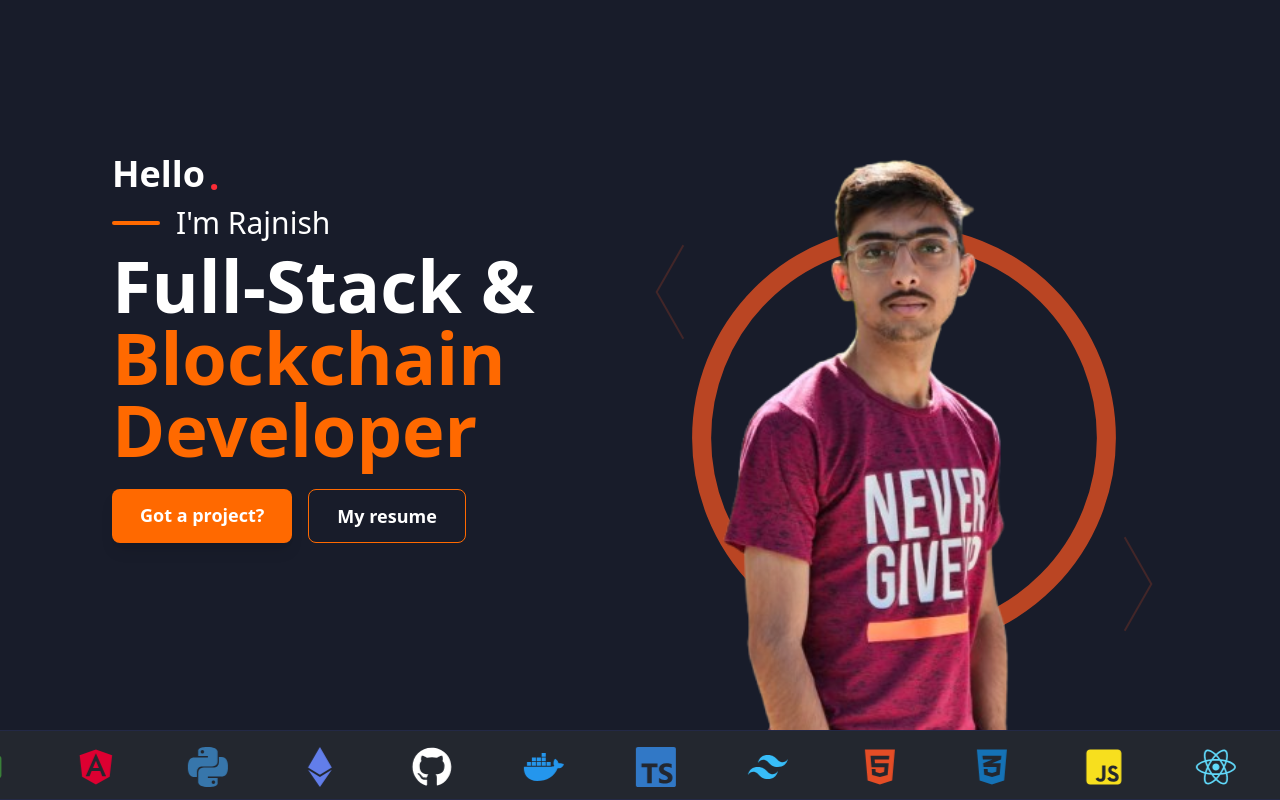
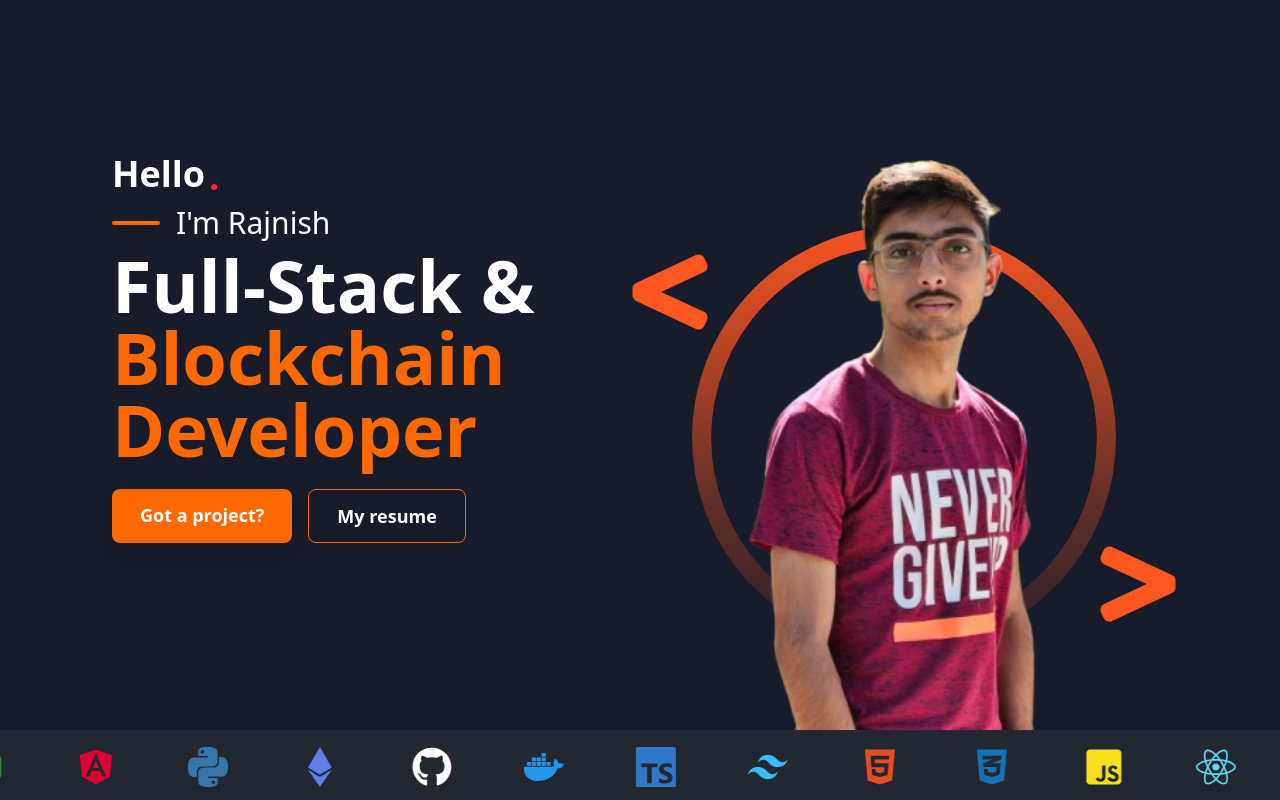
Before and after one commit to RajnishXCode/portfolio, a React (Vite) app: page / in a window 1280 px wide. Shown: the top 800 px of the page. Built offline with nearby package versions, Linux system fonts and the light colour scheme.

Commit message:
hero section completed

```diff
--- a/src/components/sections/Hero.tsx
+++ b/src/components/sections/Hero.tsx
@@ -1,6 +1,7 @@
 import React, { useEffect, useState, useRef } from 'react';
 import { FaReact, FaEthereum, FaNodeJs, FaGithub, FaDocker, FaAngular, FaHtml5, FaCss3Alt, FaJsSquare } from 'react-icons/fa';
 import { SiPython, SiTypescript, SiTailwindcss } from 'react-icons/si';
+import { FaLessThan, FaGreaterThan } from "react-icons/fa";
 
 const techIcons = [
   { Icon: FaHtml5, color: '#E44D26' },
@@ -78,31 +79,42 @@ const Hero: React.FC = () => {
         {/* Right Image with SVG Ring and Chevrons */}
         <div className="w-full md:w-1/2 flex items-center justify-center relative h-full min-h-[420px]">
           {/* Chevrons */}
-          <svg className="absolute left-0 top-[40%] -translate-y-1/2 z-0 hidden md:block" width="60" height="120" viewBox="0 0 60 180" fill="none" xmlns="http://www.w3.org/2000/svg">
+          {/* <svg className="absolute left-0 top-[40%] -translate-y-1/2 z-0 hidden md:block" width="60" height="120" viewBox="0 0 60 180" fill="none" xmlns="http://www.w3.org/2000/svg">
             <polyline points="50,20 10,90 50,160" stroke="#FF5722" strokeWidth="3" fill="none" opacity="0.18" />
           </svg>
           <svg className="absolute right-0 top-[80%] -translate-y-1/2 z-0 hidden md:block" width="60" height="120" viewBox="0 0 60 180" fill="none" xmlns="http://www.w3.org/2000/svg">
             <polyline points="10,20 50,90 10,160" stroke="#FF5722" strokeWidth="3" fill="none" opacity="0.18" />
-          </svg>
-          {/* SVG Ring behind image, centered */}
+          </svg> */}
+          <FaLessThan size={100} color="#FF5722" className='absolute -left-5 top-[40%] -translate-y-1/2 z-0 hidden md:block' />
+          <FaGreaterThan  size={100} color="#FF5722" className='absolute -right-5 top-[80%] -translate-y-1/2 z-0 hidden md:block' />
+
+
+          {/* SVG Ring behind image, centered, with gradient stroke */}
           <svg
-            className="absolute left-1/2 top-[60%] -translate-x-1/2 -translate-y-1/2 z-0 pointer-events-none"
+            className="absolute left-1/2 top-[60%] -translate-x-1/2 -translate-y-1/2 z-10 pointer-events-none"
             width="100%" height="100%" viewBox="0 0 420 420" fill="none"
             style={{ minWidth: 320, minHeight: 320, maxWidth: 500, maxHeight: 500 }}
             xmlns="http://www.w3.org/2000/svg"
           >
+            <defs>
+              <linearGradient id="ring-gradient" x1="210" y1="40" x2="210" y2="380" gradientUnits="userSpaceOnUse">
+                <stop offset="0%" stopColor="#FF5722" stopOpacity="1" />
+                <stop offset="70%" stopColor="#FF5722" stopOpacity="0.3" />
+                <stop offset="100%" stopColor="#FF5722" stopOpacity="0.1" />
+              </linearGradient>
+            </defs>
             <circle
               cx="210"
               cy="210"
               r="170"
-              stroke="#FF5722"
+              stroke="url(#ring-gradient)"
               strokeWidth="16"
               fill="none"
-              opacity="0.7"
+              opacity="0.95"
             />
           </svg>
           {/* Actual image, bottom-aligned and no circular boundary */}
-          <div className="absolute bottom-0 left-1/2 -translate-x-1/2 w-full h-full flex items-end justify-center z-10">
+          <div className="absolute bottom-0 left-[55%] -translate-x-1/2 w-full h-full flex items-end justify-center z-20">
             <img
               src="/public/mypic.png"
               alt="Rajnish Tripathi"
```
